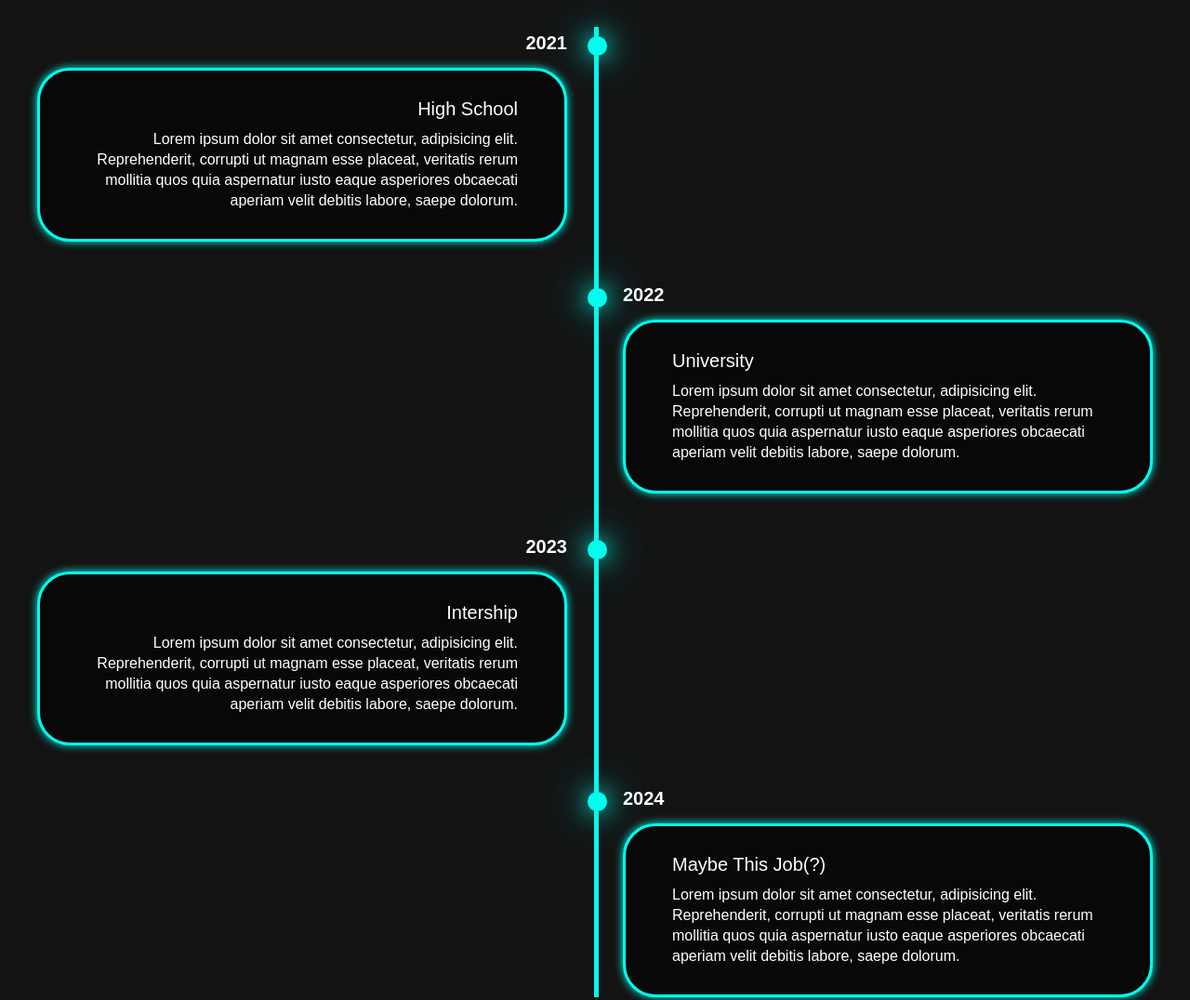
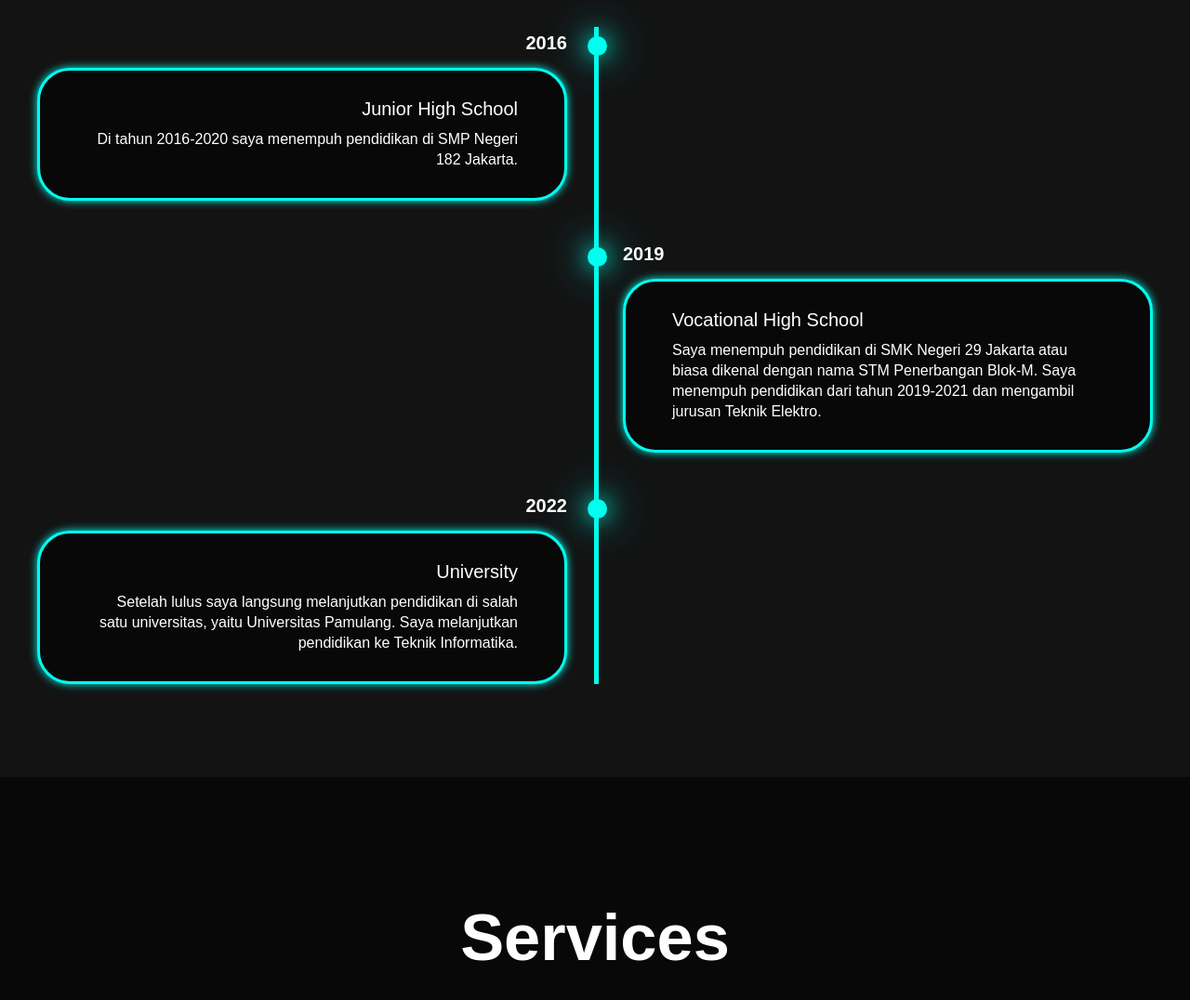
Before and after one commit to raselrbnt/Portfolio-Website, a plain HTML site: page index.html in a window 1280 px wide. Shown: the part 1040-2116 px from the top of the page at 93% size. Drawn offline with nearby package versions, Linux system fonts and the light colour scheme.

Commit message:
Update index.html

```diff
--- a/index.html
+++ b/index.html
@@ -29,7 +29,7 @@
             <div class="home-content">
                 <h1>Hi, It's <span>Rasel</span></h1>
                 <h3 class="text-animation">I'm a <span></span></h3>
-                <p>Lorem ipsum dolor sit amet consectetur adipisicing elit. Maxime sit eveniet rem ipsam laudantium nemo amet aperiam nesciunt quidem mollitia quos provident quo voluptates, deserunt, soluta sint perspiciatis asperiores minima.</p>
+                <p>Seorang mahasiswa S1 Teknik Informatika di Universitas Pamulang yang memiliki ketertarikan di bidang Cyber Security dan Mobile Development. Aktifitas rutin yang biasa saya lakukan yaitu membaca, karena membaca adalah hobi saya. Saya juga memiliki beberapa pengalaman berorganisasi dan mampu bekerja dalam tim.</p>
 
                 <div class="social-icons">
                     <a href="#"><i class='bx bxl-linkedin'></i></a>
@@ -53,12 +53,32 @@
 
             <div class="timeline-items">
 
-                <div class="timeline-item">
+                <!-- <div class="timeline-item">
                     <div class="timeline-dot"></div>
                         <div class="timeline-date">2021</div>
                         <div class="timeline-content">
                             <h3>High School</h3>
                             <p>Lorem ipsum dolor sit amet consectetur, adipisicing elit. Reprehenderit, corrupti ut magnam esse placeat, veritatis rerum mollitia quos quia aspernatur iusto eaque asperiores obcaecati aperiam velit debitis labore, saepe dolorum.</p>
+                        </div>
+
+                </div> -->
+
+                <div class="timeline-item">
+                    <div class="timeline-dot"></div>
+                        <div class="timeline-date">2016</div>
+                        <div class="timeline-content">
+                            <h3>Junior High School</h3>
+                            <p>Di tahun 2016-2020 saya menempuh pendidikan di SMP Negeri 182 Jakarta.</p>
+                        </div>
+
+                </div>
+
+                <div class="timeline-item">
+                    <div class="timeline-dot"></div>
+                        <div class="timeline-date">2019</div>
+                        <div class="timeline-content">
+                            <h3>Vocational High School</h3>
+                            <p>Saya menempuh pendidikan di SMK Negeri 29 Jakarta atau biasa dikenal dengan nama STM Penerbangan Blok-M. Saya menempuh pendidikan dari tahun 2019-2021 dan mengambil jurusan Teknik Elektro.  </p>
                         </div>
 
                 </div>
@@ -68,27 +88,7 @@
                         <div class="timeline-date">2022</div>
                         <div class="timeline-content">
                             <h3>University</h3>
-                            <p>Lorem ipsum dolor sit amet consectetur, adipisicing elit. Reprehenderit, corrupti ut magnam esse placeat, veritatis rerum mollitia quos quia aspernatur iusto eaque asperiores obcaecati aperiam velit debitis labore, saepe dolorum.</p>
-                        </div>
-
-                </div>
-
-                <div class="timeline-item">
-                    <div class="timeline-dot"></div>
-                        <div class="timeline-date">2023</div>
-                        <div class="timeline-content">
-                            <h3>Intership</h3>
-                            <p>Lorem ipsum dolor sit amet consectetur, adipisicing elit. Reprehenderit, corrupti ut magnam esse placeat, veritatis rerum mollitia quos quia aspernatur iusto eaque asperiores obcaecati aperiam velit debitis labore, saepe dolorum.</p>
-                        </div>
-
-                </div>
-
-                <div class="timeline-item">
-                    <div class="timeline-dot"></div>
-                        <div class="timeline-date">2024</div>
-                        <div class="timeline-content">
-                            <h3>Maybe This Job(?)</h3>
-                            <p>Lorem ipsum dolor sit amet consectetur, adipisicing elit. Reprehenderit, corrupti ut magnam esse placeat, veritatis rerum mollitia quos quia aspernatur iusto eaque asperiores obcaecati aperiam velit debitis labore, saepe dolorum.</p>
+                            <p>Setelah lulus saya langsung melanjutkan pendidikan di salah satu universitas, yaitu Universitas Pamulang. Saya melanjutkan pendidikan ke Teknik Informatika.</p>
                         </div>
 
                 </div>
@@ -136,7 +136,7 @@
                 <div class="wrapper">
                     <div class="testimonial-item">
                         <img src="Img/1.jpg" alt="">
-                        <h2>Marilyn</h2>
+                        <!-- <h2>Marilyn</h2>
                         <div class="rating">
                             <i class='bx bxs-star' id="star"></i>
                             <i class='bx bxs-star' id="star"></i>
@@ -144,7 +144,7 @@
                             <i class='bx bxs-star' id="star"></i>
                             <i class='bx bxs-star' id="star"></i>
                         </div>
-                        <p>Lorem ipsum dolor sit amet consectetur, adipisicing elit. Repellat impedit quod eaque inventore minus ipsam deserunt veritatis, soluta debitis maiores perferendis delectus cum veniam tempora officia temporibus aperiam harum necessitatibus.</p>
+                        <p>Lorem ipsum dolor sit amet consectetur, adipisicing elit. Repellat impedit quod eaque inventore minus ipsam deserunt veritatis, soluta debitis maiores perferendis delectus cum veniam tempora officia temporibus aperiam harum necessitatibus.</p> -->
                     </div>
 
                     <div class="testimonial-item">
@@ -228,7 +228,7 @@
                 </li>
             </ul>
             <p class="copyright">
-                @Gluttire aka Rasel | All Rights Reserved
+                @Gluttire ana Rasel | All Rights Reserved
             </p>
         </footer>
 
```
